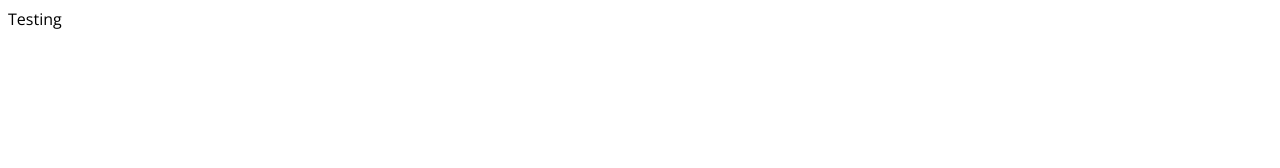
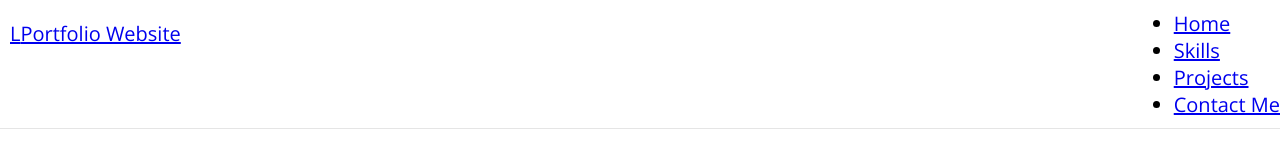
Before and after one commit to swidtech/portfolio-1, a plain HTML site: page index.html in a window 1280 px wide. Drawn offline with nearby package versions, Linux system fonts and the light colour scheme.

Commit message:
setting up design

```diff
--- a/index.html
+++ b/index.html
@@ -17,6 +17,28 @@
 
 </head>
 <body>
-    Testing
+    <header>
+        <a href="#" class="logo-holder">
+            <div class="logo">L</div>
+            <div class="logo-text">Portfolio Website</div>
+        </a>
+        <nav>
+            <ul id="menu">
+                <li>
+                    <a href="#">Home</a>
+                </li>
+                <li>
+                    <a href="#">Skills</a>
+                </li>
+                <li>
+                    <a href="#">Projects</a>
+                </li>
+                <li>
+                    <a href="#" class="button">Contact Me</a>
+                </li>
+
+            </ul>
+        </nav>
+    </header>
 </body>
 </html>
--- a/styles.css
+++ b/styles.css
@@ -1,5 +1,33 @@
+*, *::before, *::after {
+    box-sizing: border-box;
+    margin: 0;
+    padding: 0;
+}
+
 body {
   font-family: "Open Sans", sans-serif;
   font-optical-sizing: auto;
   font-style: normal;
+  font-size: 20px;
 }
+
+header {
+    padding-top: 10px;
+    padding-bottom: 10px;
+    display: flex;
+    justify-content: space-between;
+    max-width: 1440px;
+    margin: auto;
+    border-bottom: 1px solid rgb(0,0,0,0.1);
+
+    .logo-holder {
+        display: flex;
+        padding: 10px;
+        .logo {
+            .logo-text {
+
+            }
+        }
+    }
+
+}
```
